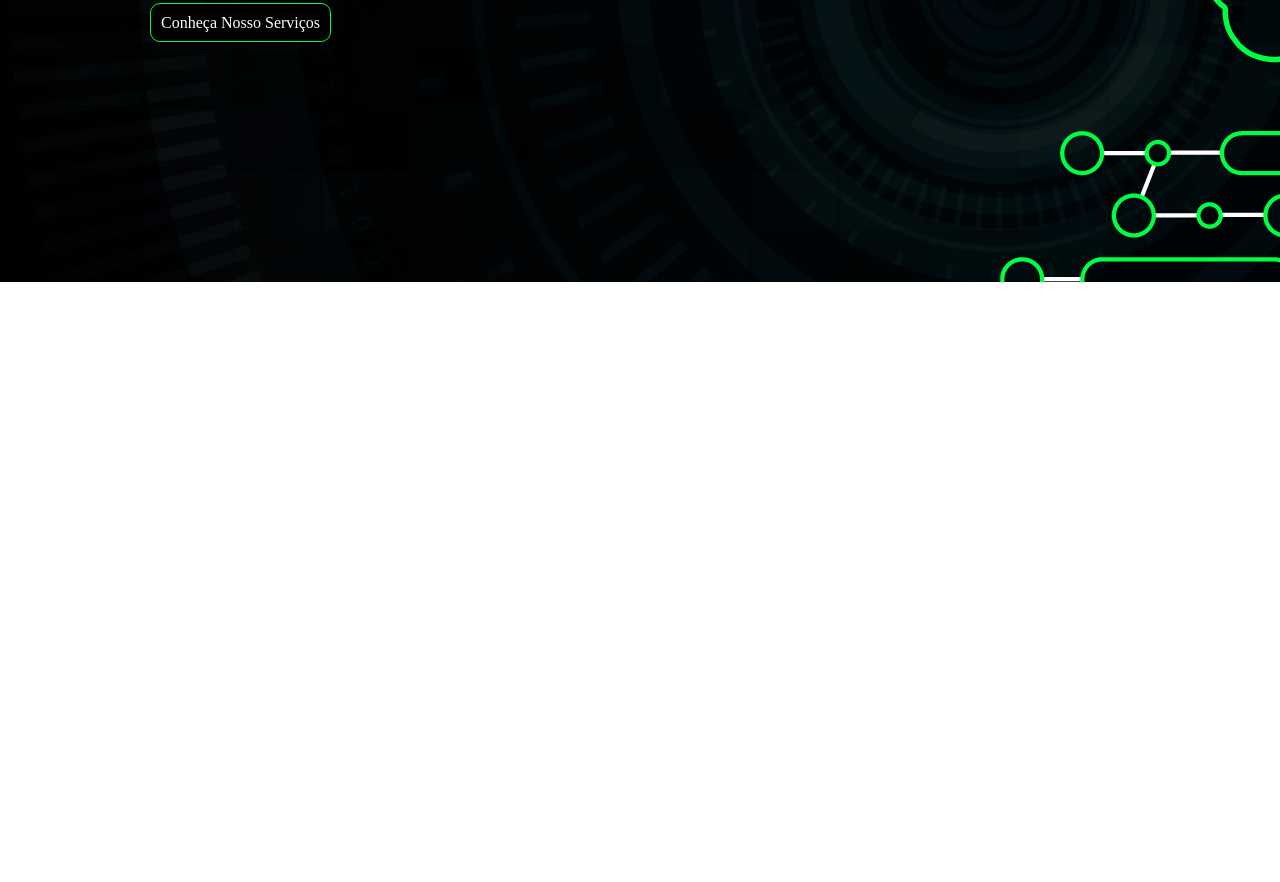
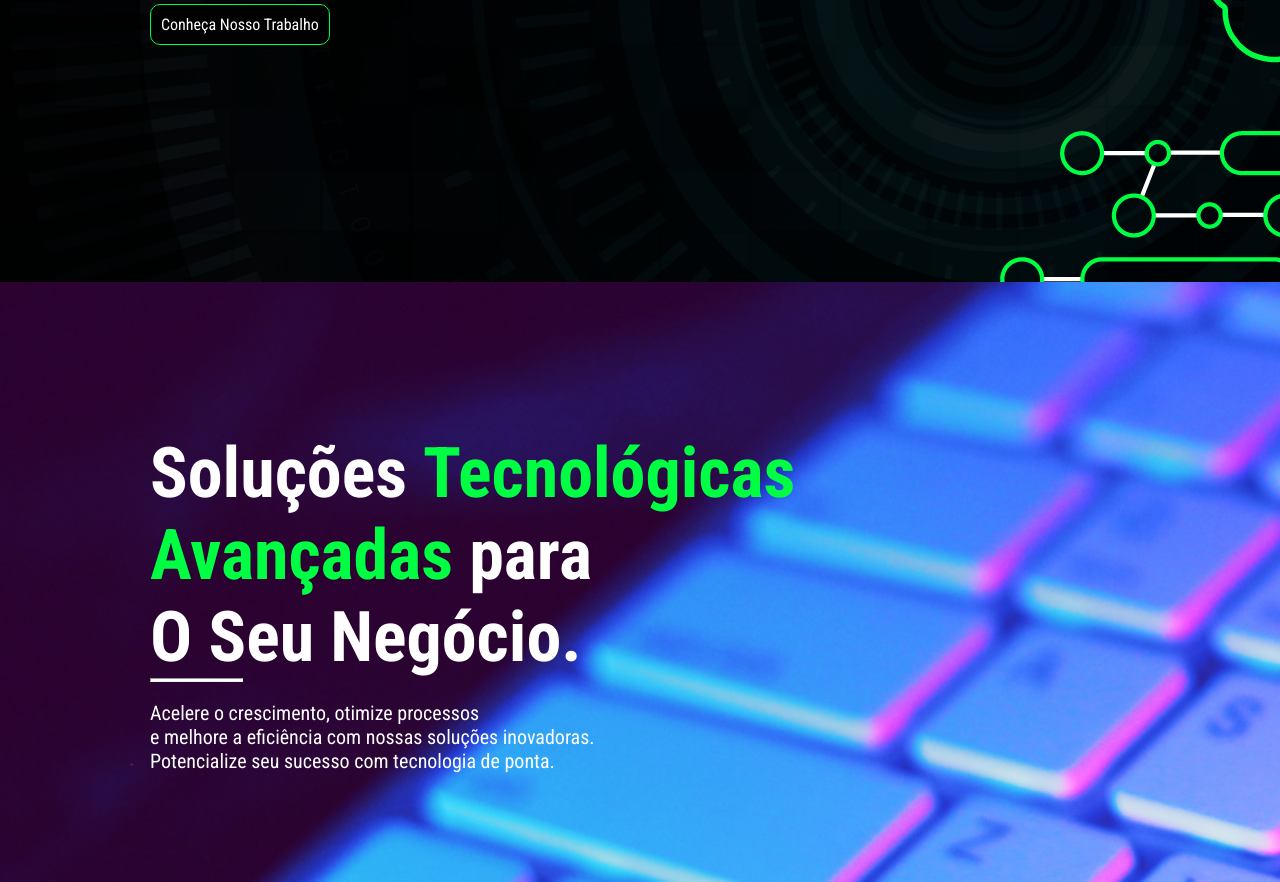
Before and after one commit to Psm0015/Projeto-Front-end-Ceub, a plain HTML site: page index.html in a window 1280 px wide. Shown: the part 378-1260 px from the top of the page. Before the commit the page ends 800 px from the top, so only its background shows below. Drawn offline with Linux system fonts and the light colour scheme.

Commit message:
banner 2

```diff
--- a/Style.css
+++ b/Style.css
@@ -5,6 +5,7 @@
     margin: 0 auto;
     padding: 0;
     box-sizing: border-box;
+    font-family: 'Roboto Condensed', sans-serif;
 }
 #nav-h{
     list-style: none;
@@ -20,7 +21,6 @@
     text-decoration: none;
     display: inline-block;
     padding: 20px;
-    font-family: 'Roboto Condensed', sans-serif;
 }
 #nav-h li a:hover{
     color: black;
@@ -46,7 +46,6 @@
 }
 #textobanner h1{
     font-size: 70px;
-    font-family: 'Roboto Condensed', sans-serif;
 }
 #botbanner{
     color: white;
@@ -62,3 +61,30 @@
     background: #00ff43;
 
 }
+/* Banner2 */
+#banner2{
+    padding-top: 150px;
+    padding-left: 150px;
+    background-size: cover;
+    width: 2000px;
+    height: 600px;
+    background-image: url(imgs/Banner2.png);
+    color: white;
+}
+#banner2 hr{
+    margin: 0 auto 0 0;
+    text-align: left;
+    height: 4px;
+    width: 5%;
+    background-color: white;
+}
+#banner2 h1{
+    display: inline;
+    font-size: 70px;
+}
+#banner2 p{
+    font-size: 20px;
+}
+.txtverde{
+    color: #00ff43;
+}
--- a/index.html
+++ b/index.html
@@ -16,6 +16,7 @@
             <li><a href="#">Sobre</a></li>
             <li><a href="#">Fale Conosco</a></li>
             <li><a href="#">Trabalhe na MotaSoluTec</a></li>
+            <li><a href="#">Nosso Time</a></li>
         </ul>
     </nav>
     <div class="conteudo">
@@ -23,8 +24,15 @@
             <div id="textobanner">
                 <h1 style="color: white;">O FUTURO</h1>
                 <h1 style="color: #00ff43;">É TECNOLOGIA</h1><br>
-                <a id="botbanner" href="#">Conheça Nosso Serviços</a>
+                <a id="botbanner" href="#">Conheça Nosso Trabalho</a>
             </div>
+        </div>
+        <div id="banner2">
+            <h1>Soluções <h1 class="txtverde">Tecnológicas <br> Avançadas</h1><h1> para <br> O Seu Negócio.</h1>
+            <br>
+            <hr>
+            <br>
+            <p>Acelere o crescimento, otimize processos <br> e melhore a eficiência com nossas soluções inovadoras. <br> Potencialize seu sucesso com tecnologia de ponta.</p>
         </div>
     </div>
 </body>
```
Also changed, not shown: imgs/Banner2.png (added).
